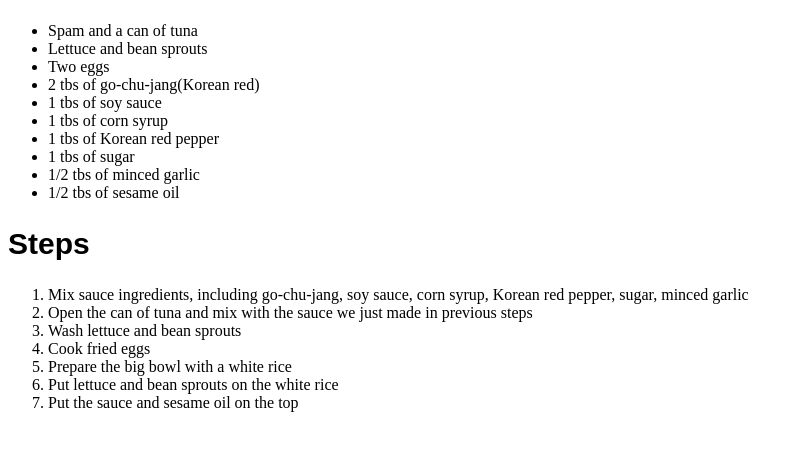
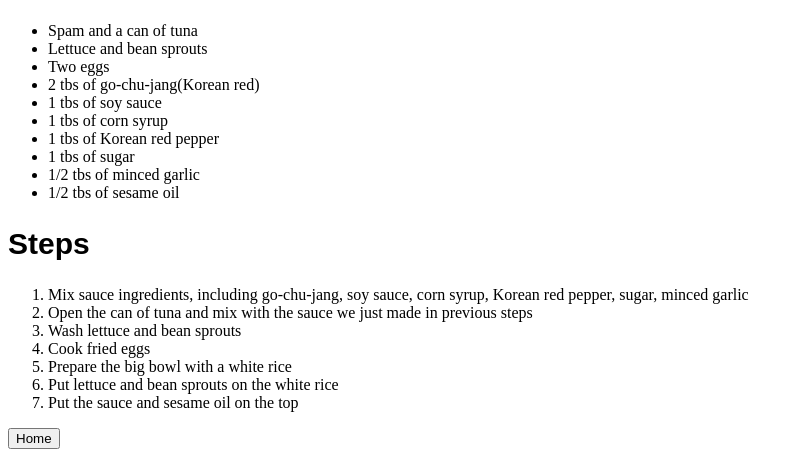
Before and after one commit to yhKim99/odin-recipes, a plain HTML site: page recipes/bibimbap.html in a window 1280 px wide. Shown: the part 709-1174 px from the top of the page, without its empty margins (0-803 px from the left). Before the commit the page ends 1137 px from the top, so only its background shows below. Drawn offline with Linux system fonts and the light colour scheme.

Commit message:
Add button to go back to homepage

```diff
--- a/recipes/bibimbap.html
+++ b/recipes/bibimbap.html
@@ -47,5 +47,11 @@
             <li>Put lettuce and bean sprouts on the white rice</li>
             <li>Put the sauce and sesame oil on the top</li>
         </ol>
+
+        <p>
+            <a href="../index.html">
+                <button>Home</button>
+            </a>
+        </p>
     </body>
 </html>
```
